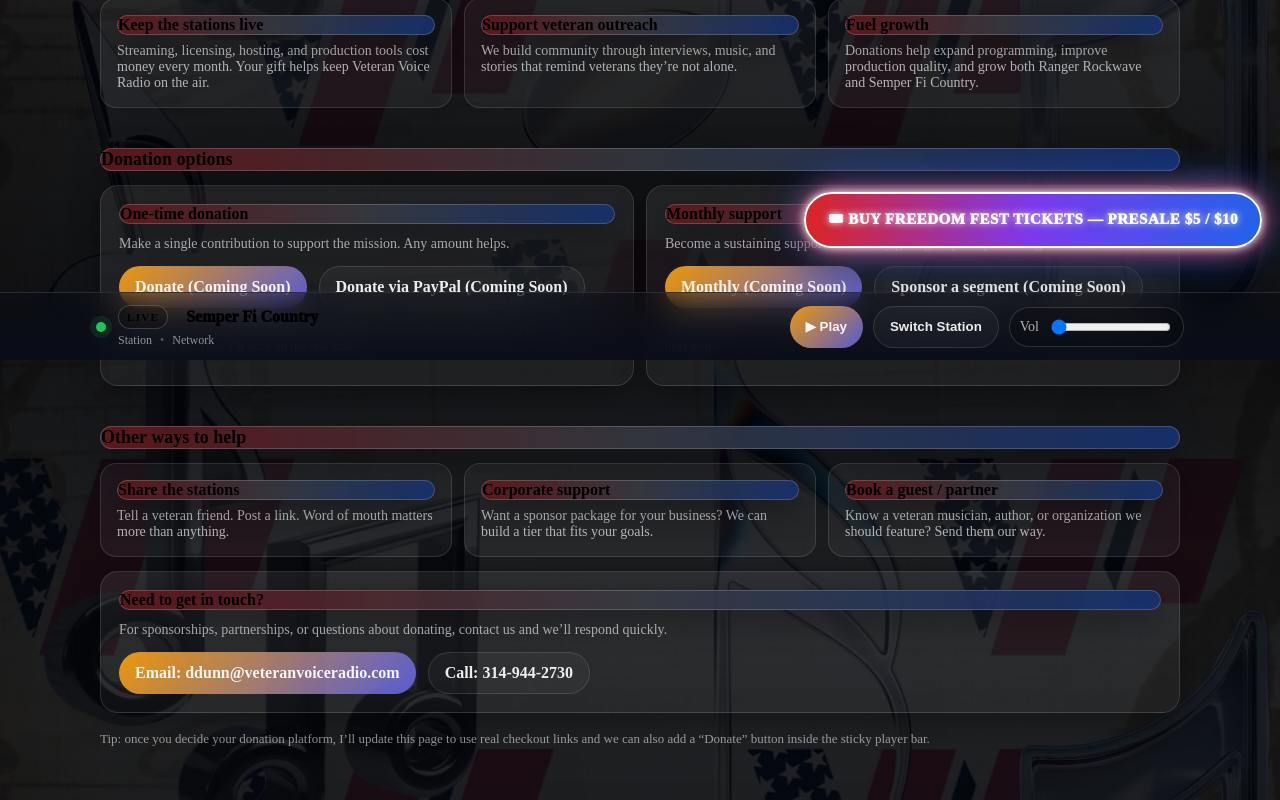
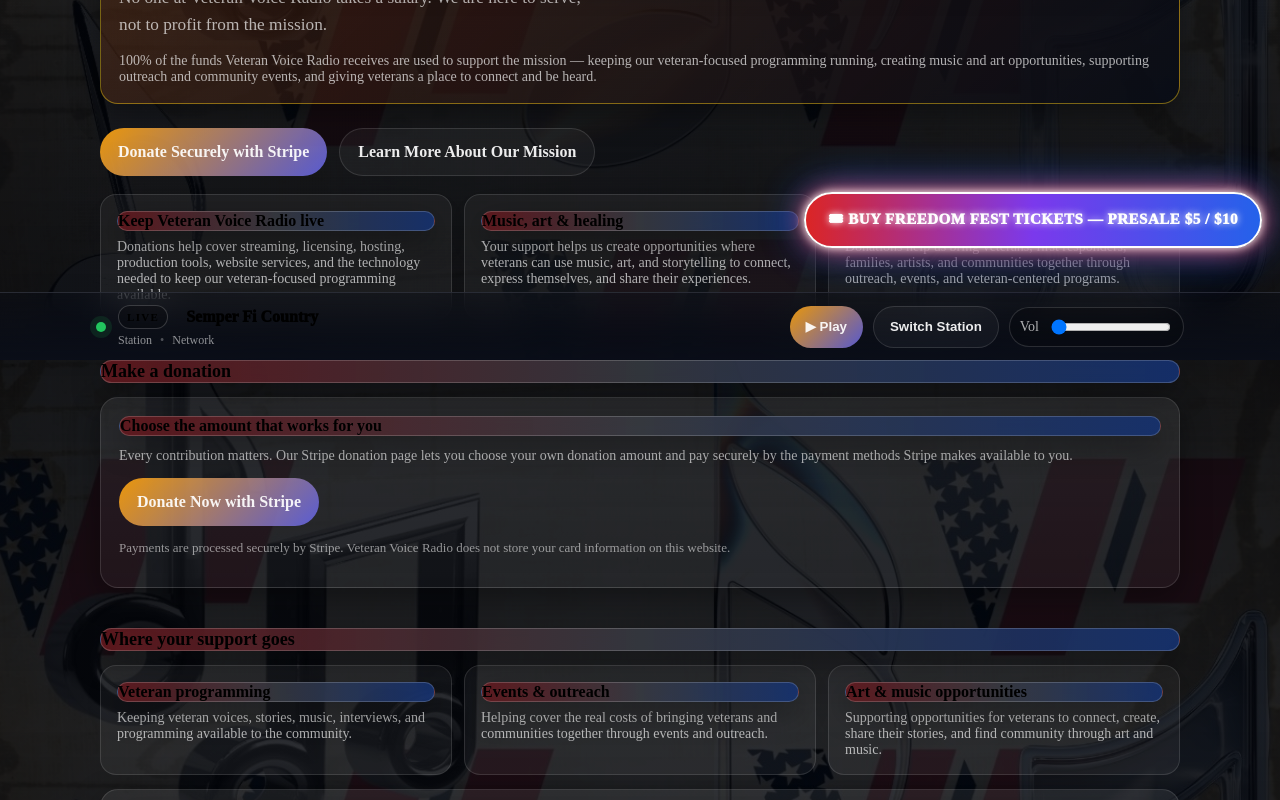
Before and after one commit to bigstock2001/veteranvoiceradio, a Next.js app: page /donate in a window 1280 px wide. Shown: the part 440-1240 px from the top of the page. Built offline with nearby package versions, Linux system fonts and the light colour scheme.

Commit message:
Connect donate page to Stripe and explain mission use of funds

```diff
--- a/app/donate/page.tsx
+++ b/app/donate/page.tsx
@@ -7,8 +7,10 @@
 export const metadata: Metadata = {
   title: "Donate | Veteran Voice Radio",
   description:
-    "Support Veteran Voice Radio. Your donation helps keep veteran-powered programming on the air and funds outreach to veterans.",
+    "Support Veteran Voice Radio. No one at Veteran Voice Radio takes a salary; 100% of the funds we receive support the mission serving veterans through music, art, outreach, and community.",
 };
+
+const STRIPE_DONATE_URL = "https://donate.stripe.com/bJe7sM0F3eYf6odf24fbq0c";
 
 const GLASS_STYLE: CSSProperties = {
   backgroundColor: "rgba(8,12,22,.78)",
@@ -35,106 +37,110 @@
         </div>
 
         <h1 className="h1" style={{ ...GLASS_STYLE, padding: "12px 16px", display: "inline-block" }}>
-          Donate
+          Donate to Veteran Voice Radio
         </h1>
 
         <p className="lead">
-          Veteran Voice Radio exists to honor service through sound — helping veterans heal, reconnect, and rediscover
-          purpose by amplifying the music and stories behind the uniform. If you believe in that mission, your support
-          keeps the stations running and growing.
+          Veteran Voice Radio exists to honor service through sound, art, stories, and community — helping veterans
+          reconnect, find purpose, and know that their voices still matter. Your support keeps that mission moving.
         </p>
 
+        <div
+          className="glassCard"
+          style={{
+            margin: "20px 0 24px",
+            border: "1px solid rgba(250,204,21,.45)",
+            background: "linear-gradient(135deg, rgba(120,53,15,.35), rgba(8,12,22,.9))",
+          }}
+        >
+          <div className="cardTitle px-3 py-2" style={GLASS_STYLE_SMALL}>
+            100% goes to the mission
+          </div>
+          <p className="lead" style={{ margin: "12px 0 6px", fontSize: "1.08rem" }}>
+            No one at Veteran Voice Radio takes a salary. We are here to serve, not to profit from the mission.
+          </p>
+          <p className="subtle" style={{ marginBottom: 0 }}>
+            100% of the funds Veteran Voice Radio receives are used to support the mission — keeping our veteran-focused
+            programming running, creating music and art opportunities, supporting outreach and community events, and
+            giving veterans a place to connect and be heard.
+          </p>
+        </div>
+
         <div className="ctaRow" style={{ marginBottom: 18 }}>
-          <a className="btn btnPrimary btnBig" href="#donate-options">
-            Give Now
+          <a
+            className="btn btnPrimary btnBig"
+            href={STRIPE_DONATE_URL}
+            target="_blank"
+            rel="noopener noreferrer"
+          >
+            Donate Securely with Stripe
           </a>
           <Link className="btn btnGhost btnBig" href="/about">
-            Learn More
+            Learn More About Our Mission
           </Link>
         </div>
 
         <div className="featureGrid" style={{ gridTemplateColumns: "repeat(3, minmax(0, 1fr))" }}>
           <div className="featureCard">
             <div className="featureTitle px-3 py-2" style={GLASS_STYLE_SMALL}>
-              Keep the stations live
+              Keep Veteran Voice Radio live
             </div>
             <div className="subtle">
-              Streaming, licensing, hosting, and production tools cost money every month. Your gift helps keep Veteran
-              Voice Radio on the air.
+              Donations help cover streaming, licensing, hosting, production tools, website services, and the technology
+              needed to keep our veteran-focused programming available.
             </div>
           </div>
 
           <div className="featureCard">
             <div className="featureTitle px-3 py-2" style={GLASS_STYLE_SMALL}>
-              Support veteran outreach
+              Music, art & healing
             </div>
             <div className="subtle">
-              We build community through interviews, music, and stories that remind veterans they’re not alone.
+              Your support helps us create opportunities where veterans can use music, art, and storytelling to connect,
+              express themselves, and share their experiences.
             </div>
           </div>
 
           <div className="featureCard">
             <div className="featureTitle px-3 py-2" style={GLASS_STYLE_SMALL}>
-              Fuel growth
+              Outreach & community
             </div>
             <div className="subtle">
-              Donations help expand programming, improve production quality, and grow both Ranger Rockwave and Semper Fi
-              Country.
+              Donations help us bring veterans, first responders, families, artists, and communities together through
+              outreach, events, and veteran-centered programs.
             </div>
           </div>
         </div>
 
         <div id="donate-options" className="section">
           <div className="sectionTitle px-4 py-2" style={GLASS_STYLE}>
-            Donation options
+            Make a donation
           </div>
 
-          <div className="stationGrid" style={{ gridTemplateColumns: "repeat(2, minmax(0, 1fr))" }}>
+          <div className="stationGrid" style={{ gridTemplateColumns: "minmax(0, 1fr)" }}>
             <div className="glassCard">
               <div className="cardTitle px-3 py-2" style={GLASS_STYLE_SMALL}>
-                One-time donation
+                Choose the amount that works for you
               </div>
               <p className="subtle" style={{ marginTop: 0 }}>
-                Make a single contribution to support the mission. Any amount helps.
+                Every contribution matters. Our Stripe donation page lets you choose your own donation amount and pay
+                securely by the payment methods Stripe makes available to you.
               </p>
 
               <div className="ctaRow">
-                {/* Replace these hrefs with your real donation links when ready */}
-                <a className="btn btnPrimary" href="#" aria-disabled="true">
-                  Donate (Coming Soon)
-                </a>
-                <a className="btn btnGhost" href="#" aria-disabled="true">
-                  Donate via PayPal (Coming Soon)
+                <a
+                  className="btn btnPrimary btnBig"
+                  href={STRIPE_DONATE_URL}
+                  target="_blank"
+                  rel="noopener noreferrer"
+                >
+                  Donate Now with Stripe
                 </a>
               </div>
 
               <p className="note">
-                When you’re ready, tell me what payment method you want (PayPal, Stripe, Donorbox, Givebutter, etc.) and
-                I’ll wire up the real links.
-              </p>
-            </div>
-
-            <div className="glassCard">
-              <div className="cardTitle px-3 py-2" style={GLASS_STYLE_SMALL}>
-                Monthly support
-              </div>
-              <p className="subtle" style={{ marginTop: 0 }}>
-                Become a sustaining supporter. Monthly giving helps us plan and grow.
-              </p>
-
-              <div className="ctaRow">
-                {/* Replace these hrefs with your real subscription/donation links when ready */}
-                <a className="btn btnPrimary" href="#" aria-disabled="true">
-                  Monthly (Coming Soon)
-                </a>
-                <a className="btn btnGhost" href="#" aria-disabled="true">
-                  Sponsor a segment (Coming Soon)
-                </a>
-              </div>
-
-              <p className="note">
-                If you want tiers (e.g., $5 / $10 / $25 / $50), I can build the UI and connect it to Stripe in the next
-                step.
+                Payments are processed securely by Stripe. Veteran Voice Radio does not store your card information on
+                this website.
               </p>
             </div>
           </div>
@@ -142,58 +148,54 @@
 
         <div className="section">
           <div className="sectionTitle px-4 py-2" style={GLASS_STYLE}>
-            Other ways to help
+            Where your support goes
           </div>
 
           <div className="featureGrid">
             <div className="featureCard">
               <div className="featureTitle px-3 py-2" style={GLASS_STYLE_SMALL}>
-                Share the stations
-              </div>
-              <div className="subtle">Tell a veteran friend. Post a link. Word of mouth matters more than anything.</div>
-            </div>
-
-            <div className="featureCard">
-              <div className="featureTitle px-3 py-2" style={GLASS_STYLE_SMALL}>
-                Corporate support
+                Veteran programming
               </div>
               <div className="subtle">
-                Want a sponsor package for your business? We can build a tier that fits your goals.
+                Keeping veteran voices, stories, music, interviews, and programming available to the community.
               </div>
             </div>
 
             <div className="featureCard">
               <div className="featureTitle px-3 py-2" style={GLASS_STYLE_SMALL}>
-                Book a guest / partner
+                Events & outreach
               </div>
               <div className="subtle">
-                Know a veteran musician, author, or organization we should feature? Send them our way.
+                Helping cover the real costs of bringing veterans and communities together through events and outreach.
+              </div>
+            </div>
+
+            <div className="featureCard">
+              <div className="featureTitle px-3 py-2" style={GLASS_STYLE_SMALL}>
+                Art & music opportunities
+              </div>
+              <div className="subtle">
+                Supporting opportunities for veterans to connect, create, share their stories, and find community through
+                art and music.
               </div>
             </div>
           </div>
 
           <div className="glassCard" style={{ marginTop: 14 }}>
             <div className="cardTitle px-3 py-2" style={GLASS_STYLE_SMALL}>
-              Need to get in touch?
+              Questions about donating?
             </div>
             <p className="subtle" style={{ marginTop: 0 }}>
-              For sponsorships, partnerships, or questions about donating, contact us and we’ll respond quickly.
+              If you have questions about a donation, sponsorship, partnership, or another way to support the mission,
+              contact Veteran Voice Radio directly.
             </p>
 
             <div className="ctaRow">
-              <a className="btn btnPrimary" href="mailto:ddunn@veteranvoiceradio.com">
-                Email: ddunn@veteranvoiceradio.com
-              </a>
-              <a className="btn btnGhost" href="tel:3149442730">
-                Call: 314-944-2730
+              <a className="btn btnPrimary" href="mailto:veteranvoiceradio@gmail.com">
+                Email Veteran Voice Radio
               </a>
             </div>
           </div>
-        </div>
-
-        <div className="note" style={{ marginTop: 18 }}>
-          Tip: once you decide your donation platform, I’ll update this page to use real checkout links and we can also
-          add a “Donate” button inside the sticky player bar.
         </div>
       </div>
     </div>
```
